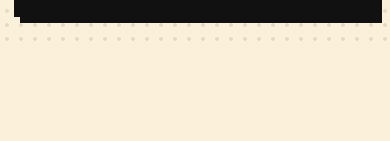
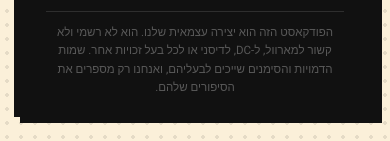
Before and after one commit to eyal-marcus-ai/gibborei-al, a plain HTML site: page index.html in a window 390 px wide. Shown: the part 7878-8019 px from the top of the page. Before the commit the page ends 7919 px from the top, so only its background shows below. Drawn offline with Linux system fonts and the light colour scheme.

Commit message:
הוספת שורת הבהרה לפוטר
הבהרה שהפודקאסט עצמאי ואינו רשמי או מסונף למארוול, ל-DC או לדיסני,
ושהדמויות והסימנים שייכים לבעליהם. הפוטר פוצל לשורת תוכן (.frow)
ולשורת הבהרה מתחתיה, כולל התאמה למובייל.

Co-Authored-By: Claude Opus 5 <noreply@anthropic.com>

```diff
--- a/index.html
+++ b/index.html
@@ -427,8 +427,16 @@
     footer {
       background: var(--ink); border: var(--b); box-shadow: var(--sh);
       padding: 16px 28px;
+      margin-bottom: 24px;
+    }
+    .frow {
       display: flex; align-items: center; justify-content: space-between;
-      margin-bottom: 24px;
+    }
+    .fdisclaimer {
+      margin-top: 14px; padding-top: 12px;
+      border-top: 1px solid rgba(255,255,255,.12);
+      font-size: .72rem; line-height: 1.6;
+      color: rgba(255,255,255,.3);
     }
     .flogo { display: flex; align-items: center; gap: 14px; }
     .flogo img { height: 90px; width: auto; filter: drop-shadow(0 2px 8px rgba(0,0,0,0.4)); }
@@ -470,7 +478,8 @@
     @media(max-width:600px){
       .ep-grid { grid-template-columns: 1fr; }
       .ep.big { grid-column: span 1; }
-      footer { flex-direction: column; gap: 12px; text-align: center; }
+      .frow { flex-direction: column; gap: 12px; text-align: center; }
+      .fdisclaimer { text-align: center; }
       .hdr { padding: 0 12px; height: 110px; }
       #hdr-spacer { height: 110px; }
       .hdr-brand img { height: 96px; }
@@ -740,6 +749,7 @@
 
   <!-- ══ FOOTER ══ -->
   <footer class="panel">
+    <div class="frow">
       <div class="flogo">
         <img src="images/logo.png" alt="גיבורי על: סיפורי המקור">
       </div>
@@ -749,6 +759,10 @@
         <a href="#top">למעלה ↑</a>
       </div>
       <div class="fcopy">© 2026 נועם ואייל מרקוס</div>
+    </div>
+    <div class="fdisclaimer">
+      הפודקאסט הזה הוא יצירה עצמאית שלנו. הוא לא רשמי ולא קשור למארוול, ל-DC, לדיסני או לכל בעל זכויות אחר. שמות הדמויות והסימנים שייכים לבעליהם, ואנחנו רק מספרים את הסיפורים שלהם.
+    </div>
   </footer>
 
 </div><!-- /page -->
```
Lines whose indentation alone changed are shown as unchanged.
